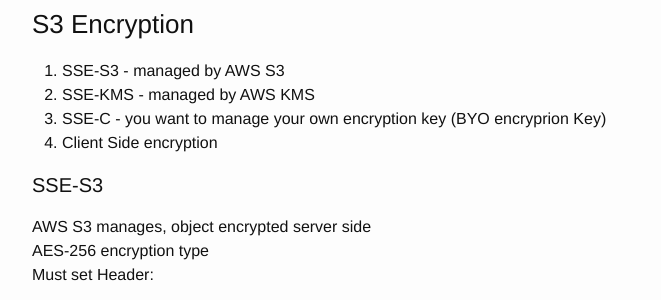
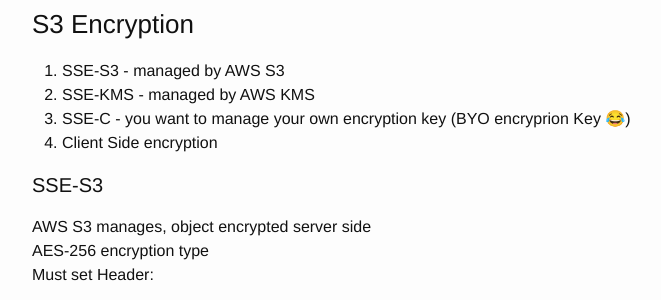
Before and after one commit to shibbirhossain/shibbirhossain.github.io, a Jekyll site: the page built from _posts/2020-05-10-Notes-On-AWS.markdown, in a window 1280 px wide and 900 px high, scrolled down 2966 px. Shown: the part 150-450 px from the top of the window, without its empty margins (238-899 px from the left). Built offline with Jekyll 4.4.1, drawn with Linux system fonts in a browser that asks for light colours.

Commit message:
add emoji

```diff
--- a/_posts/2018-12-23-Useful-Kubernetes-commands.markdown
+++ b/_posts/2018-12-23-Useful-Kubernetes-commands.markdown
@@ -3,7 +3,7 @@
 title:  "Useful Kubernets commands"
 date:   2018-12-22 09:38:04 +1100
 categories: [blog, tech]
-tags: [Kubernets, hot]
+tags: [kubernetes, k8s]
 comments: true
 ---
 ![k8s](/assets/k8s.svg){: .center-image }
--- a/_posts/2020-05-10-Notes-On-AWS.markdown
+++ b/_posts/2020-05-10-Notes-On-AWS.markdown
@@ -3,7 +3,7 @@
 title:  "Study Notes On AWS"
 date:   2020-05-10 06:36:00 +1100
 categories: [blog, tech]
-tags: [AWS, notes, developer]
+tags: [aws, notes, developer]
 comments: true
 ---
 ![aws](/assets/aws.svg){: .center-image }
@@ -114,7 +114,7 @@
 ### S3 Encryption
 1. SSE-S3 - managed by AWS S3
 2. SSE-KMS - managed by AWS KMS
-3. SSE-C - you want to manage your own encryption key (BYO encryprion Key)
+3. SSE-C - you want to manage your own encryption key (BYO encryprion Key 😂)
 4. Client Side encryption
 
 #### SSE-S3
```
